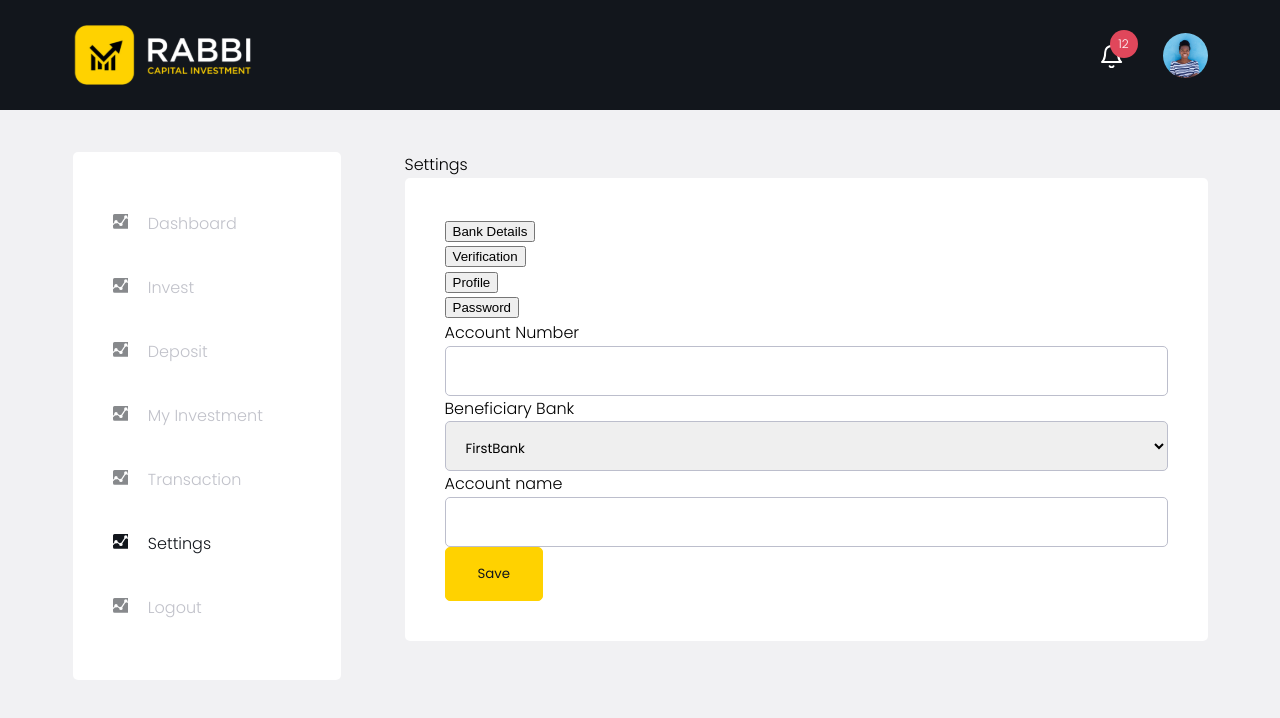
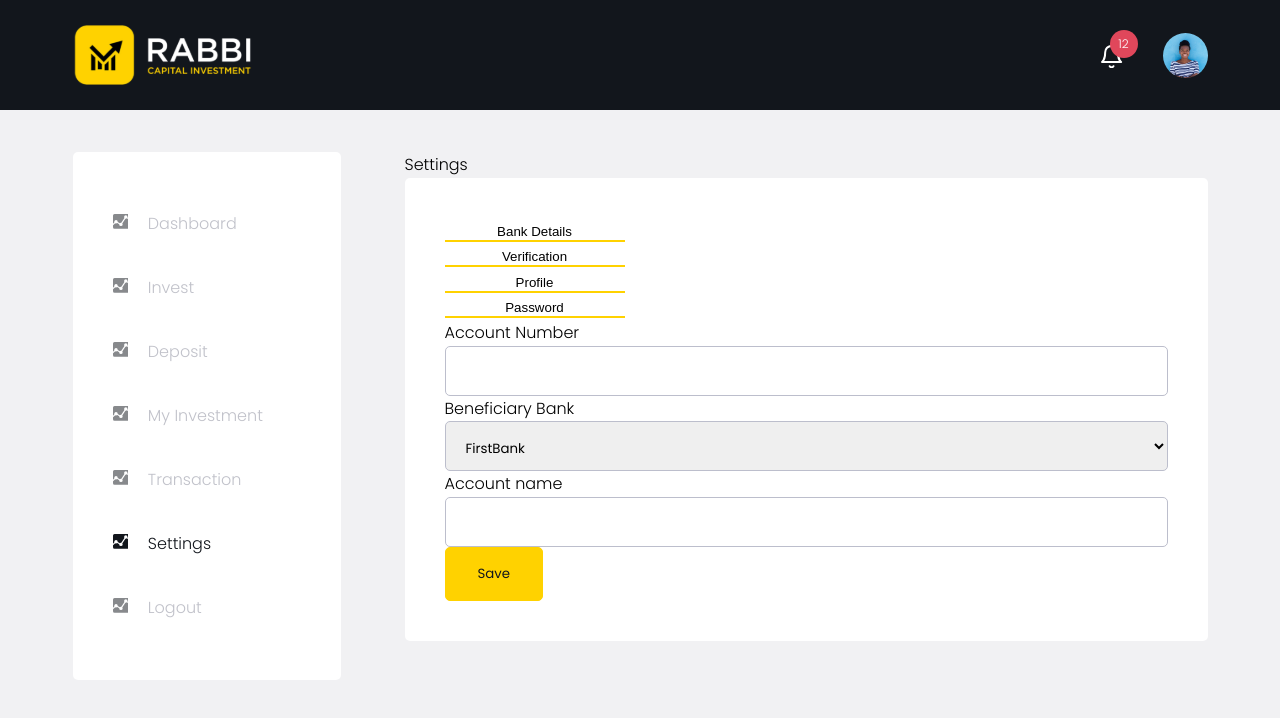
Before and after one commit to emeka-id/CrossRemitFrontend, a React (Create React App) app: page /app/settings in a window 1280 px wide. Shown: the top 718 px of the page. Built offline with nearby package versions, Linux system fonts and the light colour scheme.

Commit message:
add style class for tab title

```diff
--- a/src/components/tabs/tab-title/index.tsx
+++ b/src/components/tabs/tab-title/index.tsx
@@ -1,4 +1,5 @@
 import React, { useCallback } from 'react';
+import styles from './tab-title.module.scss';
 
 type Props = {
   title: string
@@ -14,7 +15,7 @@ const TabTitle: React.FC<Props> = ({ title, setSelectedTab, index }) => {
 
   return (
     <li>
-      <button onClick={onClick}>{title}</button>
+      <button onClick={onClick} className={styles.button}>{title}</button>
     </li>
   )
 }
```
